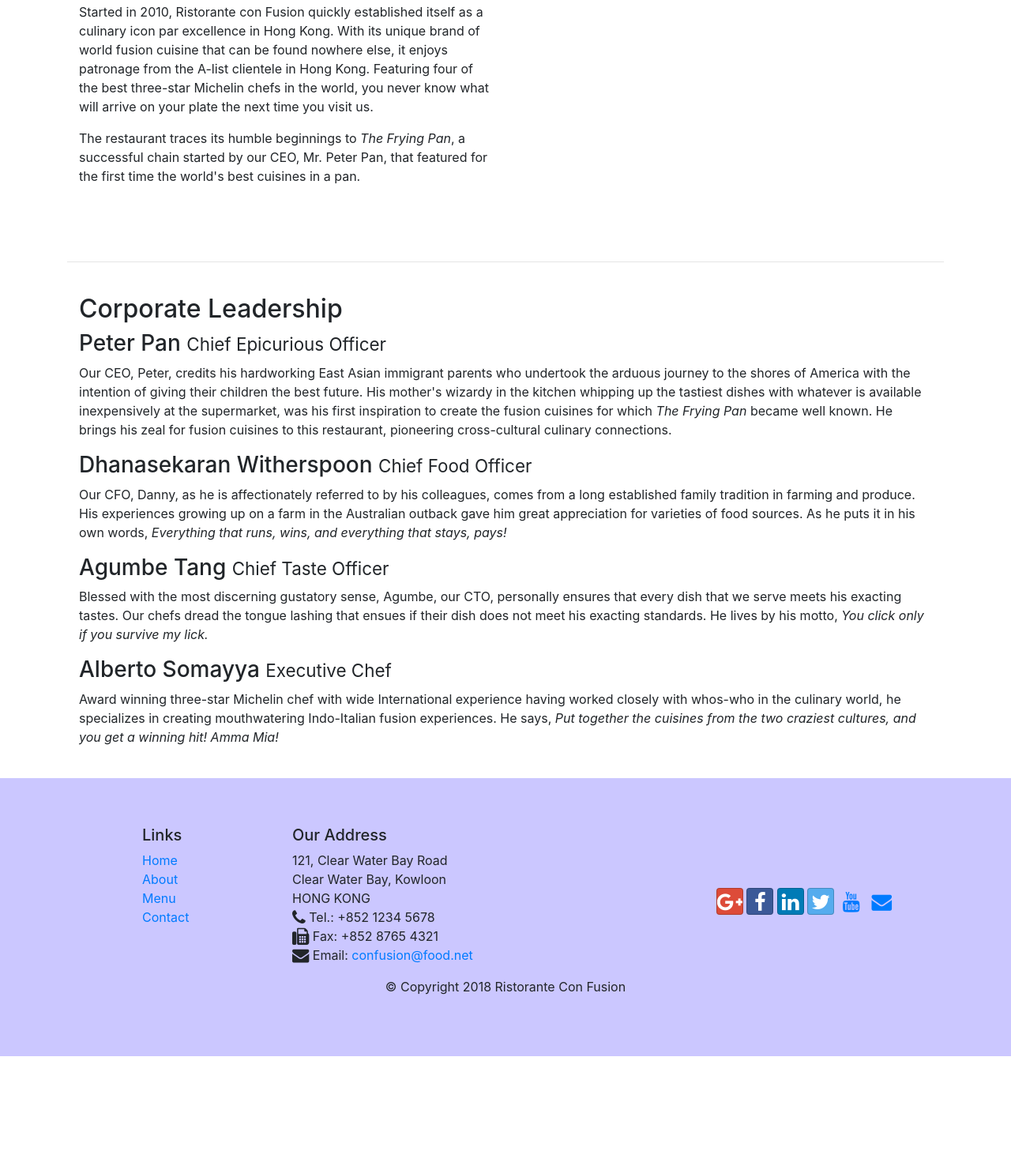
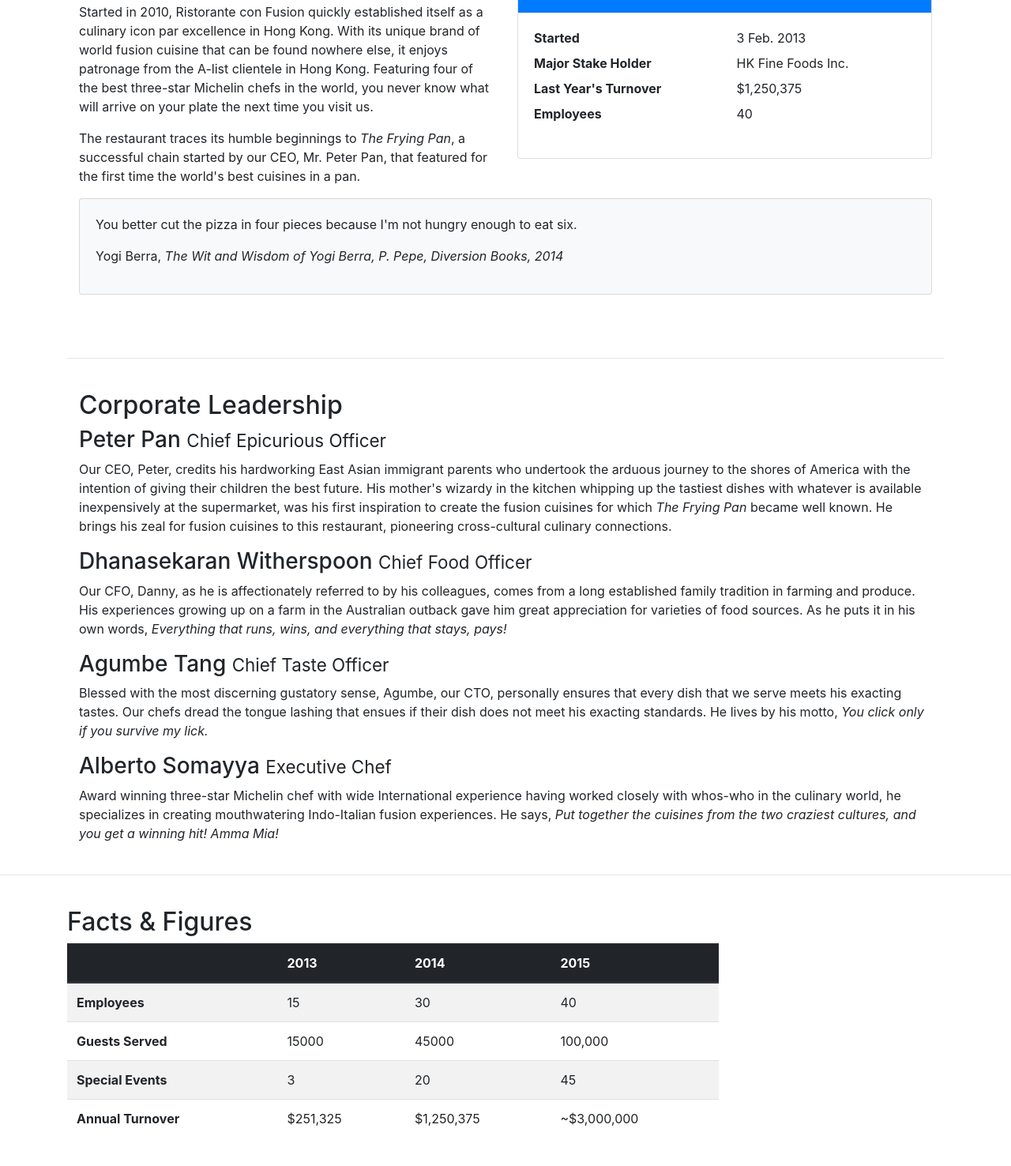
Before and after one commit to miths/Bootstrap, a website: page Bootstrap4/conFusion/aboutus.html in a window 1280 px wide. Shown: the part 704-2180 px from the top of the page at 79% size. Before the commit the page ends 2061 px from the top, so only its background shows below. Drawn offline with nearby package versions, Linux system fonts and the light colour scheme.

Commit message:
Tables and Cards

```diff
--- a/Bootstrap4/conFusion/aboutus.html
+++ b/Bootstrap4/conFusion/aboutus.html
@@ -71,9 +71,42 @@
                 <p>Started in 2010, Ristorante con Fusion quickly established itself as a culinary icon par excellence in Hong Kong. With its unique brand of world fusion cuisine that can be found nowhere else, it enjoys patronage from the A-list clientele in Hong Kong.  Featuring four of the best three-star Michelin chefs in the world, you never know what will arrive on your plate the next time you visit us.</p>
                 <p>The restaurant traces its humble beginnings to <em>The Frying Pan</em>, a successful chain started by our CEO, Mr. Peter Pan, that featured for the first time the world's best cuisines in a pan.</p>
             </div>
+            <div class="col-12 col-sm-6">
+              <div class="card">
+                <h3 class="card-header bg-primary text-white">Facts At a Glance</h3>
+                <div class="card-body">
+                  <dl class="row">
+                    <dt class="col-6">Started</dt>
+                    <dd class="col-6">3 Feb. 2013</dd>
+                    <dt class="col-6">Major Stake Holder</dt>
+                    <dd class="col-6">HK Fine Foods Inc.</dd>
+                    <dt class="col-6">Last Year's Turnover</dt>
+                    <dd class="col-6">$1,250,375</dd>
+                    <dt class="col-6">Employees</dt>
+                    <dd class="col-6">40</dd>
+                  </dl>
+
+                </div>
+
+              </div>
             </div>
-            <div>
+            <div class="col-12">
+              <div class="card card-body bg-light">
+                <blockquote class="bloakquote">
+                  <p class="mb=0">You better cut the pizza in four pieces because
+                            I'm not hungry enough to eat six.</p>
+                  <footer class="bloakquote-footer">Yogi Berra,
+                    <cite title="Source Title">The Wit and Wisdom of Yogi Berra,
+                            P. Pepe, Diversion Books, 2014</cite>
+                  </footer>
+
+                </blockquote>
+
+              </div>
+
             </div>
+            </div>
+
         </div>
         <hr>
 
@@ -92,7 +125,59 @@
        </div>
 
     </div>
+    <hr>
 
+    <div class="container">
+      <div class="row row-content">
+        <div class="col-12 col-sm-9">
+          <h2>Facts &amp; Figures</h2>
+
+          <div class="table-responsive">
+                    <table class="table table-striped">
+                        <thead class="thead-dark">
+                            <tr>
+                                <th>&nbsp;</th>
+                                <th>2013</th>
+                                <th>2014</th>
+                                <th>2015</th>
+                            </tr>
+                        </thead>
+                        <tbody>
+                            <tr>
+                                <th>Employees</th>
+                                <td>15</td>
+                                <td>30</td>
+                                <td>40</td>
+                            </tr>
+                            <tr>
+                                <th>Guests Served</th>
+                                <td>15000</td>
+                                <td>45000</td>
+                                <td>100,000</td>
+                            </tr>
+                            <tr>
+                                <th>Special Events</th>
+                                <td>3</td>
+                                <td>20</td>
+                                <td>45</td>
+                            </tr>
+                            <tr>
+                                <th>Annual Turnover</th>
+                                <td>$251,325</td>
+                                <td>$1,250,375</td>
+                                <td>~$3,000,000</td>
+                            </tr>
+                        </tbody>
+                    </table>
+                </div>
+
+        </div>
+        <div class="col-12 col-sm-3">
+
+        </div>
+      </div>
+
+    </div>
     <footer class="footer">
         <div class="container">
             <div class="row">
```
